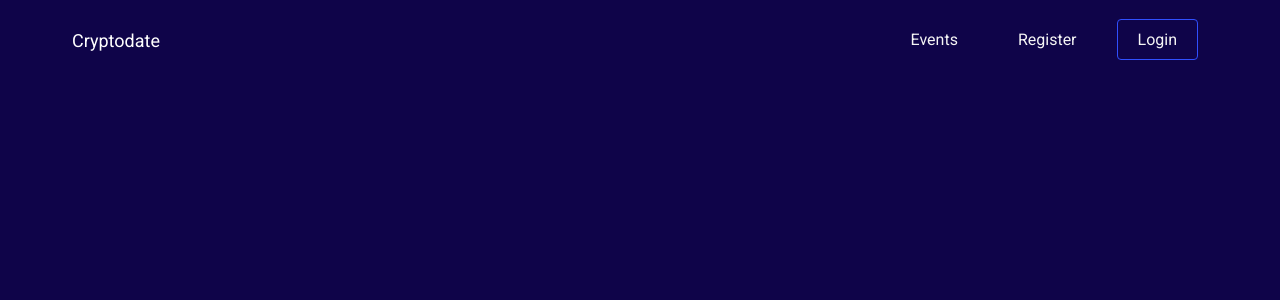
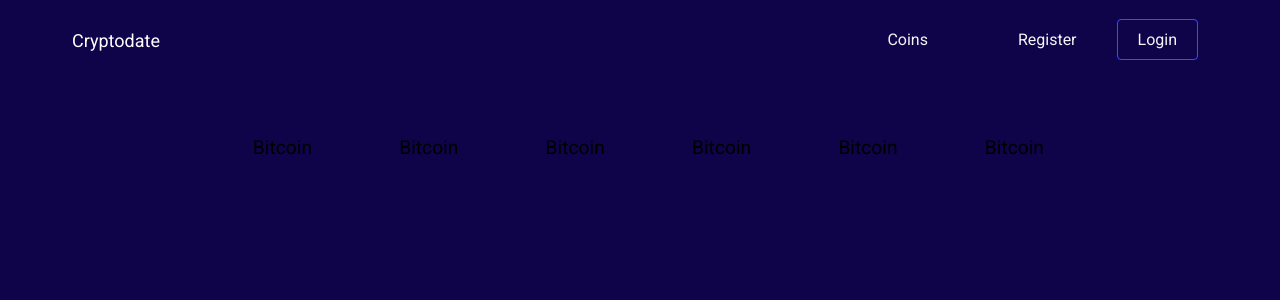
Before and after one commit to markify/cryptodate, a React (Create React App) app: page /coins in a window 1280 px wide. Shown: the top 300 px of the page. Built offline with nearby package versions, Linux system fonts and the light colour scheme; no server answers.

Commit message:
setup coin page

```diff
--- a/src/App.js
+++ b/src/App.js
@@ -6,6 +6,7 @@ import './sass/main.scss'
 import Navbar from './components/layout/Navbar';
 import Index from './components/layout/Index';
 import Result from './components/result/Result';
+import Coins from './components/coins/Coins';
 
 class App extends Component {
 	constructor(props) {
@@ -36,7 +37,7 @@ class App extends Component {
 
 		componentWillMount() {
 			var self = this;
-			axios.get(`https://min-api.cryptocompare.com/data/pricehistorical?fsym=BTC&tsyms=BTC,USD,EUR&ts=${this.state.btc}&extraParams=crypto_profits_cp`)
+			axios.get(`https://min-api.cryptocompare.com/data/pricehistorical?fsym=BTC&tsyms=BTC,USD,EUR&ts=${this.state.btc}`)
 				.then(function (response) {
 					self.setState({
 						btcToday: response.data.BTC
@@ -51,7 +52,7 @@ class App extends Component {
 
 		checkProfits(){
 			var self = this;
-			axios.get(`https://min-api.cryptocompare.com/data/pricehistorical?fsym=BTC&tsyms=BTC,USD,EUR&ts=${Math.floor(this.state.startDate/1000) }&extraParams=crypto_profits_cp`)
+			axios.get(`https://min-api.cryptocompare.com/data/pricehistorical?fsym=BTC&tsyms=BTC,USD,EUR&ts=${Math.floor(this.state.startDate/1000) }`)
 				.then(function (response) {
 					self.setState({
 						data: response.data.BTC
@@ -112,6 +113,7 @@ class App extends Component {
             <Switch>
               <Route exact path="/" component={ () => <Index handleChange={this.handleChange} globalState={this.state} onInputChange={this.onInputChange} checkProfits={this.checkProfits}/>} />
               <Route exact path="/result" component={ () => <Result globalState={this.state} />} />
+              <Route exact path="/coins" component={Coins} />
             </Switch>
           </div>
         </React.Fragment>
--- /dev/null
+++ b/src/components/coins/Coins.js
@@ -0,0 +1,53 @@
+import React, { Component} from 'react'
+import axios from 'axios'
+class Coins extends Component {
+
+  state = {
+    crypto: []
+  };
+
+  componentDidMount() {
+  axios.get(`https://api.coinmarketcap.com/v2/ticker/?convert=BTC&limit=100`)
+    .then((res) => {
+      this.setState({ crypto: res.data.data });
+      console.log(res.data)
+    })
+    .catch(function (error) {
+      console.log(error);
+    });
+  }
+
+
+  render () {
+    const { crypto } = this.state;
+    console.log(crypto)
+    return (
+      <React.Fragment>
+			<section id="coins">
+				<div className="coinrank">
+					<div className="col-md-3 card">
+            <h1> Bitcoin </h1>
+					</div>
+          <div className="card">
+            <h1> Bitcoin </h1>
+					</div>
+          <div className="card">
+            <h1> Bitcoin </h1>
+					</div>
+          <div className="card">
+            <h1> Bitcoin </h1>
+					</div>
+          <div className="card">
+            <h1> Bitcoin </h1>
+					</div>
+          <div className="card">
+            <h1> Bitcoin </h1>
+					</div>
+				</div>
+			</section>
+		</React.Fragment>
+    )
+  }
+
+}
+export default Coins;
--- a/src/components/layout/Index.js
+++ b/src/components/layout/Index.js
@@ -32,8 +32,8 @@ class Index extends Component {
 						/>
 					<Link to={`result`} >
 						<button type="submit" className="check-btn" onClick={this.props.checkProfits}>
-						Check Profits
-            		</button>
+						Check profits
+            </button>
 					</Link>
 					</div>
 				</div>
--- a/src/components/layout/Navbar.js
+++ b/src/components/layout/Navbar.js
@@ -21,7 +21,9 @@ const Navbar = () => {
 							<a className="register" href="/">Register</a>
 						</li>
 						<li>
-							<a className="events" href="/">Events</a>
+              <Link to="/coins" >
+							<a>Coins</a>
+              </Link>
 						</li>
 					</ul>
 				</nav>
--- /dev/null
+++ b/src/sass/_coins.scss
@@ -0,0 +1,40 @@
+#coins {
+  margin-top:40px;
+}
+#coins .container {
+  display: flex;
+  flex-direction: row;
+  justify-content: space-between;
+  column-gap: 20px;
+}
+
+.box {
+  border-radius: 4px;
+  display:flex;
+  flex-direction:row;
+  justify-content: space-around;
+  column-gap: 20px;
+  background: white;
+  height: 25vh;
+  -webkit-box-shadow: 0 0 8px -2px rgba(0,0,0,.4);
+  box-shadow: 0 0 8px -2px rgba(0,0,0,.4);
+}
+.coinrank {
+  display: flex;
+  -ms-flex-wrap: wrap;
+  flex-wrap: wrap;
+  -ms-flex-pack: center;
+  justify-content: center;
+  margin: 0 auto;
+  margin: 0 20px;
+  padding: 0 3rem;
+  min-height: 10rem;
+  max-width: 140rem;
+}
+.coinrank .card {
+
+  padding: 2rem;
+  width: 10%;
+  font-size: 1.2rem;
+  margin: 0 20px;
+}
--- a/src/sass/main.scss
+++ b/src/sass/main.scss
@@ -5,6 +5,7 @@
 @import "datepr";
 @import "index";
 @import "result";
+@import "coins";
 
 * {
   box-sizing: border-box;
```
